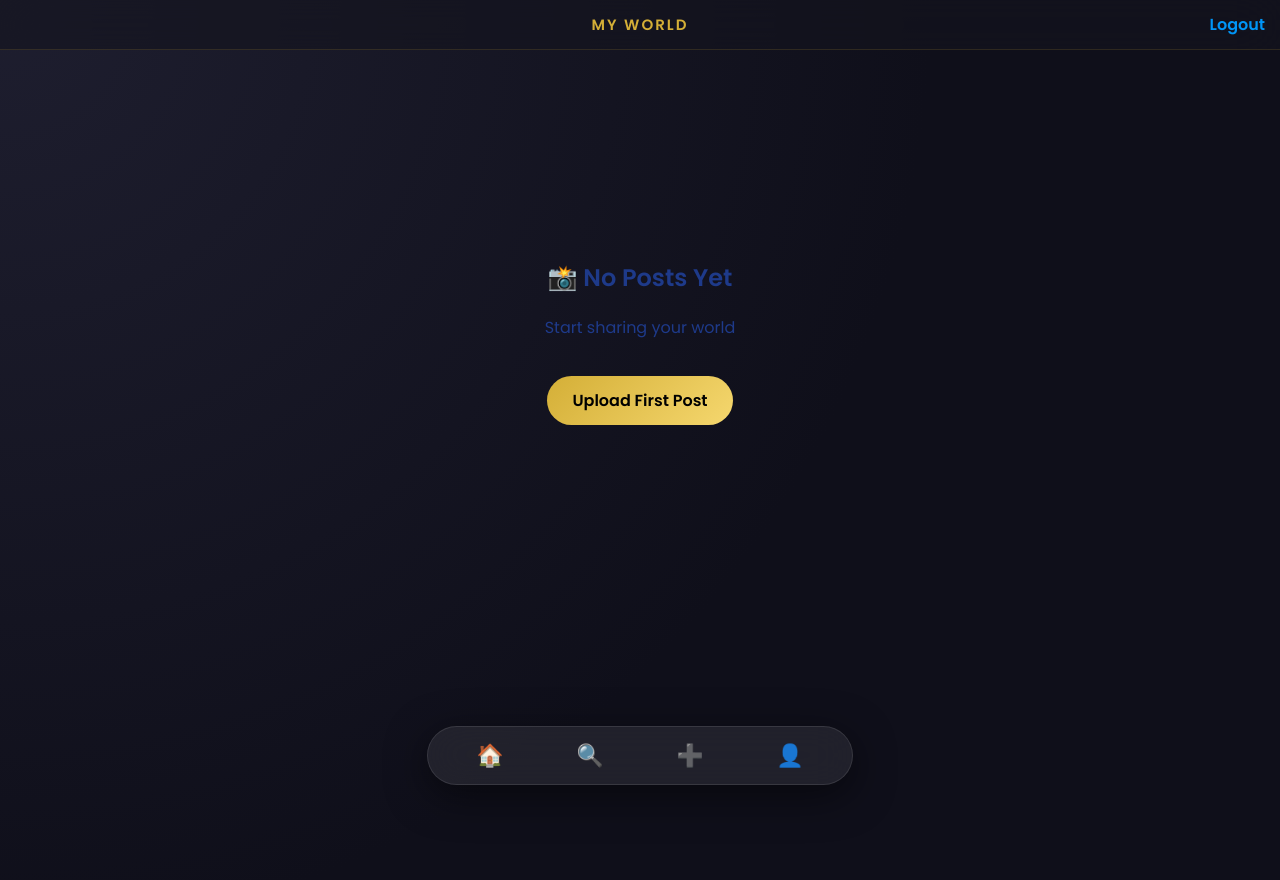
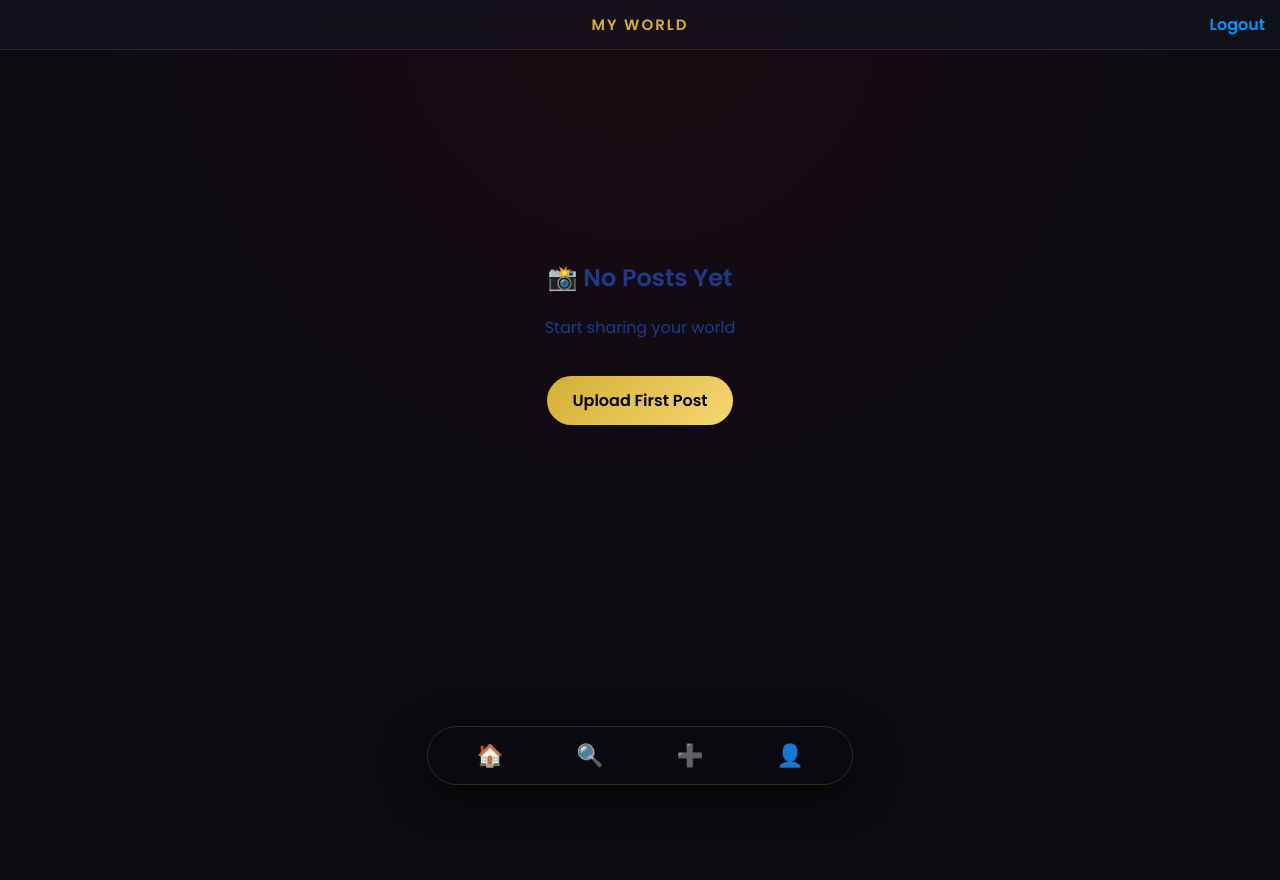
Before and after one commit to aksh336/insta_clone010, a Flask app: page /feed in a window 1280 px wide. Run offline with Flask 3, Linux system fonts and the light colour scheme; the visitor is signed in with stand-in values (Sample User, id 1); data that the repository does not hold is empty.

Commit message:
update feature

```diff
--- a/templates/feed.html
+++ b/templates/feed.html
@@ -56,21 +56,20 @@
   }
 }
     :root {
-  --bg-dark: #0b0b12;
-  --card-dark: rgba(20, 20, 30, 0.85);
-  --gold: #d4af37;
+  --bg-main: #0b0b12;         /* deep black */
+  --wine: #4a0e1f;            /* burgundy wine */
+  --wine-soft: #7a1f3d;
+  --gold: #d4af37;            /* royal gold */
   --gold-soft: #f5d76e;
-  --text-main: #e5e7eb;
-  --text-muted: #9ca3af;
+  --card: rgba(20, 10, 20, 0.75);  /* wine-black glass */
 }
-
     body {
   margin: 0;
   font-family: 'Poppins', sans-serif;
 
-  /* 🔥 PREMIUM DARK BACKGROUND */
-  background: radial-gradient(circle at top left, #1e1e2f, #0f0f1a 60%),
-              linear-gradient(135deg, #0f172a, #1e293b);
+   background: radial-gradient(circle at top, #1a0b12, #0b0b12 60%),
+              linear-gradient(135deg, #0b0b12, #1a0b12);
+
 
   color: #e5e7eb;
   min-height: 100vh;
@@ -295,13 +300,13 @@
 
   padding: 12px;
 
-  background: rgba(255,255,255,0.08);
+  background: rgba(10, 10, 15, 0.75);
   backdrop-filter: blur(20px);
 
   border-radius: 30px;
-  border: 1px solid rgba(255,255,255,0.1);
+  border: 1px solid rgba(212, 175, 55, 0.2);
 
-  box-shadow: 0 10px 40px rgba(0,0,0,0.5);
+  box-shadow: 0 10px 40px rgba(0,0,0,0.7);
 }
 
     .navbar a {
@@ -522,20 +527,28 @@
 
 <script>
   window.onload = function () {
-    // check if user already saw welcome screen
-    if (localStorage.getItem("welcomeShown")) {
+
+    const isLoggedIn = localStorage.getItem("isLoggedIn");
+
+    // agar login hi nahi hai
+    if (!isLoggedIn) {
       document.getElementById("welcome-screen").style.display = "none";
-    } else {
-      // show for 3 seconds then hide
-      setTimeout(() => {
-        const screen = document.getElementById("welcome-screen");
-        if (screen) {
-          screen.style.display = "none";
-        }
-        // mark as shown
-        localStorage.setItem("welcomeShown", "true");
-      }, 3000);
+      return;
     }
+
+    // sirf 1 baar show
+    if (localStorage.getItem("welcomeShown") === "true") {
+      document.getElementById("welcome-screen").style.display = "none";
+      return;
+    }
+
+    setTimeout(() => {
+      const screen = document.getElementById("welcome-screen");
+      if (screen) screen.style.display = "none";
+
+      localStorage.setItem("welcomeShown", "true");
+
+    }, 2500);
   };
 </script>
 
--- a/templates/login.html
+++ b/templates/login.html
@@ -143,6 +143,10 @@
     <a href="/register" class="link">Create new account</a>
 
   </form>
+<script>
+  localStorage.removeItem("welcomeShown");
+  localStorage.setItem("isLoggedIn", "true");
+</script>
 
 </body>
 </html>
--- a/templates/register.html
+++ b/templates/register.html
@@ -149,6 +149,10 @@
     <a href="/login" class="link">Already have account? Login</a>
 
   </form>
+<script>
+  localStorage.removeItem("welcomeShown");
+  localStorage.setItem("isLoggedIn", "true");
+</script>
 
 </body>
 </html>
```
Also changed, not shown: other parts of templates/feed.html (+20 -14 lines).
